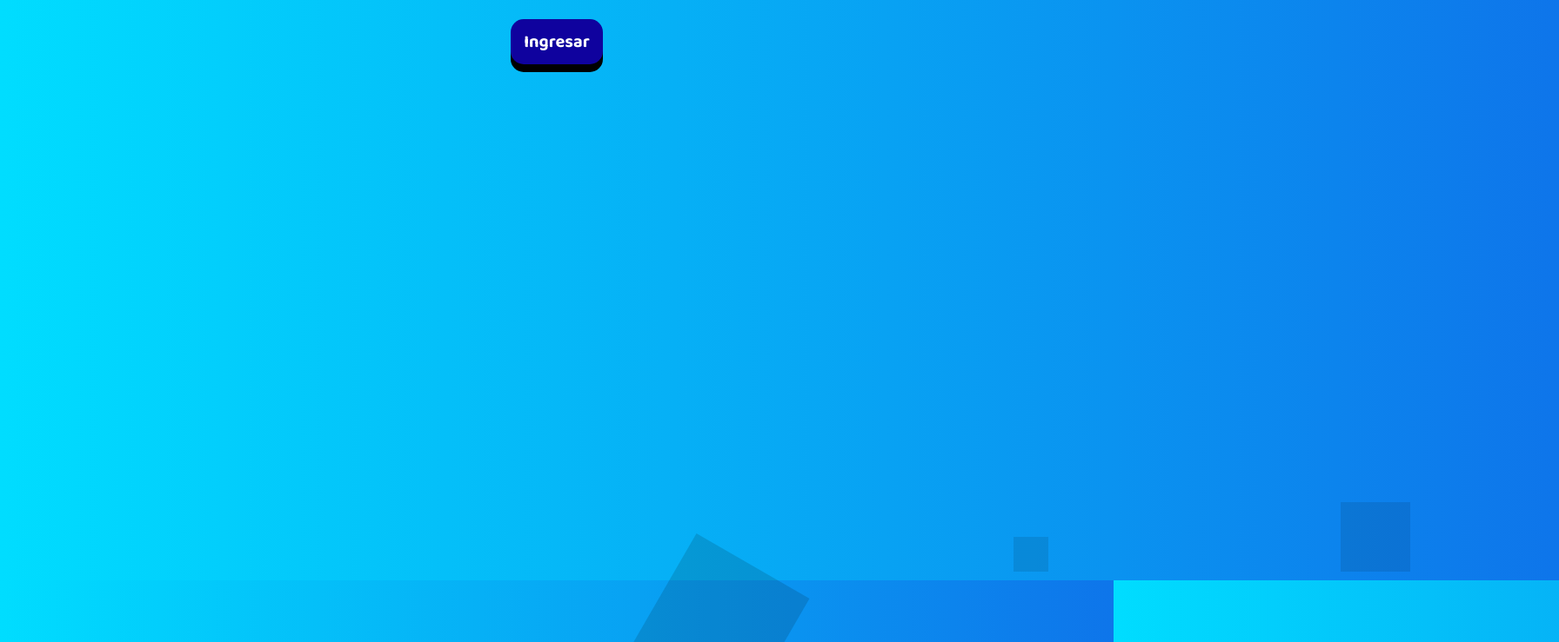
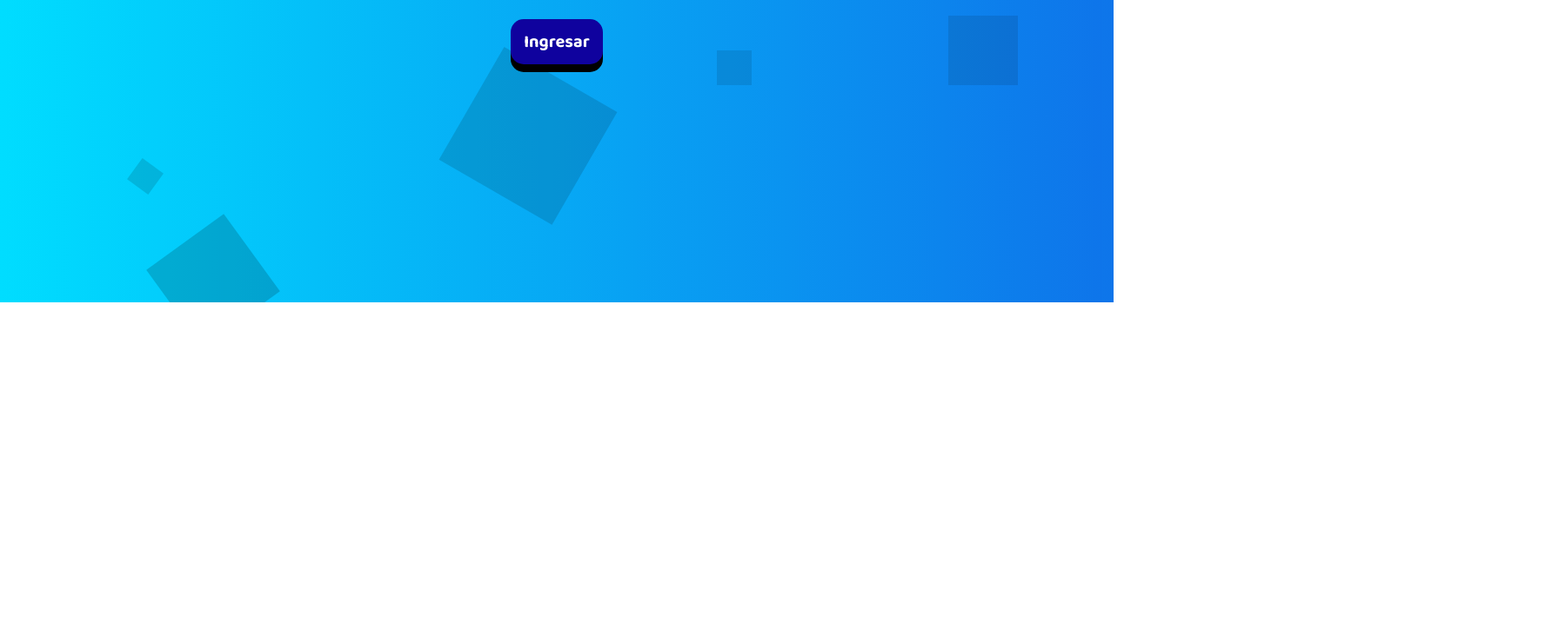
Before and after one commit to DaveStev/Data, a plain HTML site: page index.html in a window 1280 px wide. Shown: the part 452-1191 px from the top of the page at 87% size, 1792 px wide, since content can reach past the window. After the commit the page ends 800 px from the top, so only its background shows below. Drawn offline with Linux system fonts and the light colour scheme.

Commit message:
Update style.css

```diff
--- a/style.css
+++ b/style.css
@@ -30,16 +30,16 @@ body {
 /*fONDO AMPLIAR O DISMINUIR*/
 .animation-area {
 	background: linear-gradient(to left, #0e75ea, #00ddff);
-	width: 140vw;
-	height: 140vh;
+	width: 99vw;
+	height: 100vh;
 }
 /*fONDO AMPLIAR O DISMINUIR*/
 .box-area {
 	position: absolute;
 	top: 0;
 	left: 0;
-	width: 140%;
-	height: 170%;
+	width: 99%;
+	height: 100%;
 	overflow: hidden;
 }
 .box-area li {
```
